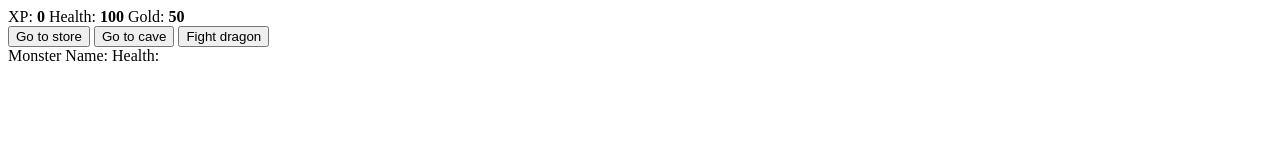
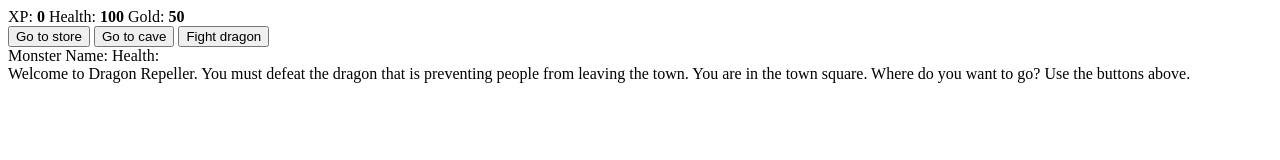
Before and after one commit to Diegocity5/rolePlayGame, a plain HTML site: page index.html in a window 1280 px wide. Drawn offline with Linux system fonts and the light colour scheme.

Commit message:
20: Agregando un texto de la trama del juego en la seccion text

```diff
--- a/index.html
+++ b/index.html
@@ -23,7 +23,9 @@
         <span class="stat">Monster Name:<strong><span id="monsterName"></span></strong></span>
         <span class="stat">Health: <strong><span id="monsterHealth"></span></strong></span>
       </div>
-      <div id="text"></div>
+      <div id="text">
+        Welcome to Dragon Repeller. You must defeat the dragon that is preventing people from leaving the town. You are in the town square. Where do you want to go? Use the buttons above.
+      </div>
     </div>
 
     <script src="./src/js/main.js"></script>
```
